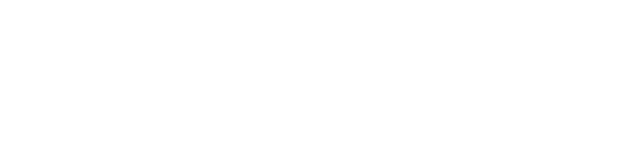
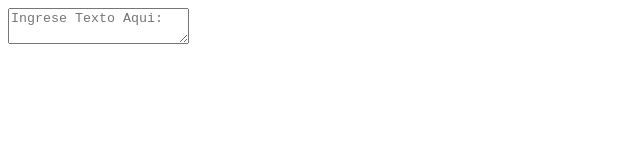
Before and after one commit to Black-Nero/Decodificador, a plain HTML site: page index.html in a window 1280 px wide. Shown: the whole page, without its empty margins (0-640 px from the left). Drawn offline with Linux system fonts and the light colour scheme.

Commit message:
Empezando con estrutura

```diff
--- a/index.html
+++ b/index.html
@@ -13,7 +13,15 @@
     </header>
 
     <main>
+        <section class="AreaTexto">
+            <div class="CajadeTexto">
+                <label for="textoaqui"></label>
+                <textarea type="texto" id="texto" class="inputPadron" placeholder="Ingrese Texto Aqui:" oninput="HabilitarBoton()" ></textarea>
 
+
+            </div>
+
+        </section>
     </main>
 </body>
 
--- /dev/null
+++ b/reset.css
@@ -0,0 +1,48 @@
+/* http://meyerweb.com/eric/tools/css/reset/
+   v2.0 | 20110126
+   License: none (public domain)
+*/
+
+html, body, div, span, applet, object, iframe,
+h1, h2, h3, h4, h5, h6, p, blockquote, pre,
+a, abbr, acronym, address, big, cite, code,
+del, dfn, em, img, ins, kbd, q, s, samp,
+small, strike, strong, sub, sup, tt, var,
+b, u, i, center,
+dl, dt, dd, ol, ul, li,
+fieldset, form, label, legend,
+table, caption, tbody, tfoot, thead, tr, th, td,
+article, aside, canvas, details, embed,
+figure, figcaption, footer, header, hgroup,
+menu, nav, output, ruby, section, summary,
+time, mark, audio, video {
+	margin: 0;
+	padding: 0;
+	border: 0;
+	font-size: 100%;
+	font: inherit;
+	vertical-align: baseline;
+}
+/* HTML5 display-role reset for older browsers */
+article, aside, details, figcaption, figure,
+footer, header, hgroup, menu, nav, section {
+	display: block;
+}
+body {
+	line-height: 1;
+}
+ol, ul {
+	list-style: none;
+}
+blockquote, q {
+	quotes: none;
+}
+blockquote:before, blockquote:after,
+q:before, q:after {
+	content: '';
+	content: none;
+}
+table {
+	border-collapse: collapse;
+	border-spacing: 0;
+}
--- a/style.css
+++ b/style.css
@@ -0,0 +1,4 @@
+body{
+    background-color: #F3F5FC;
+    front-family: "Inter", sans-serif
+    }
```
